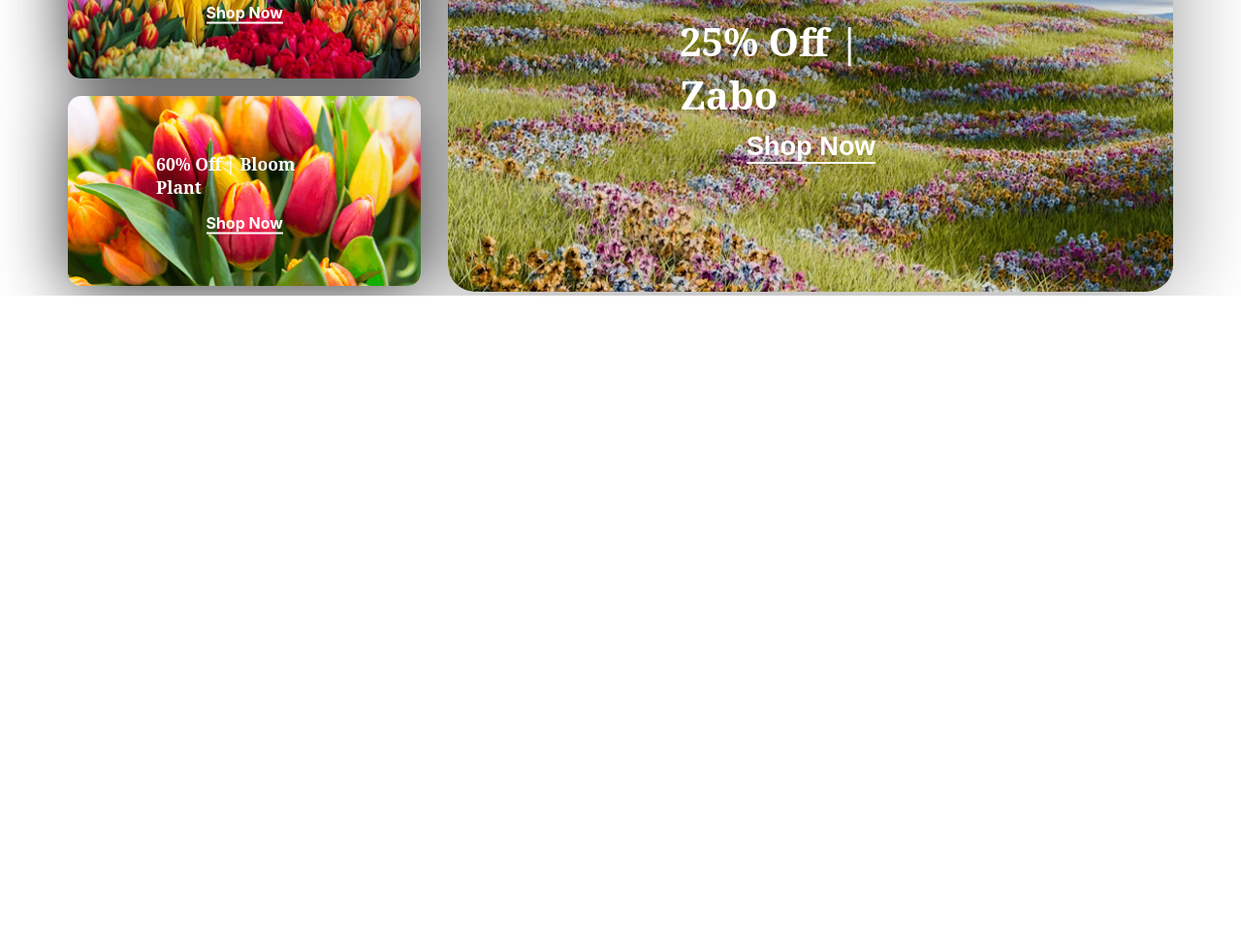
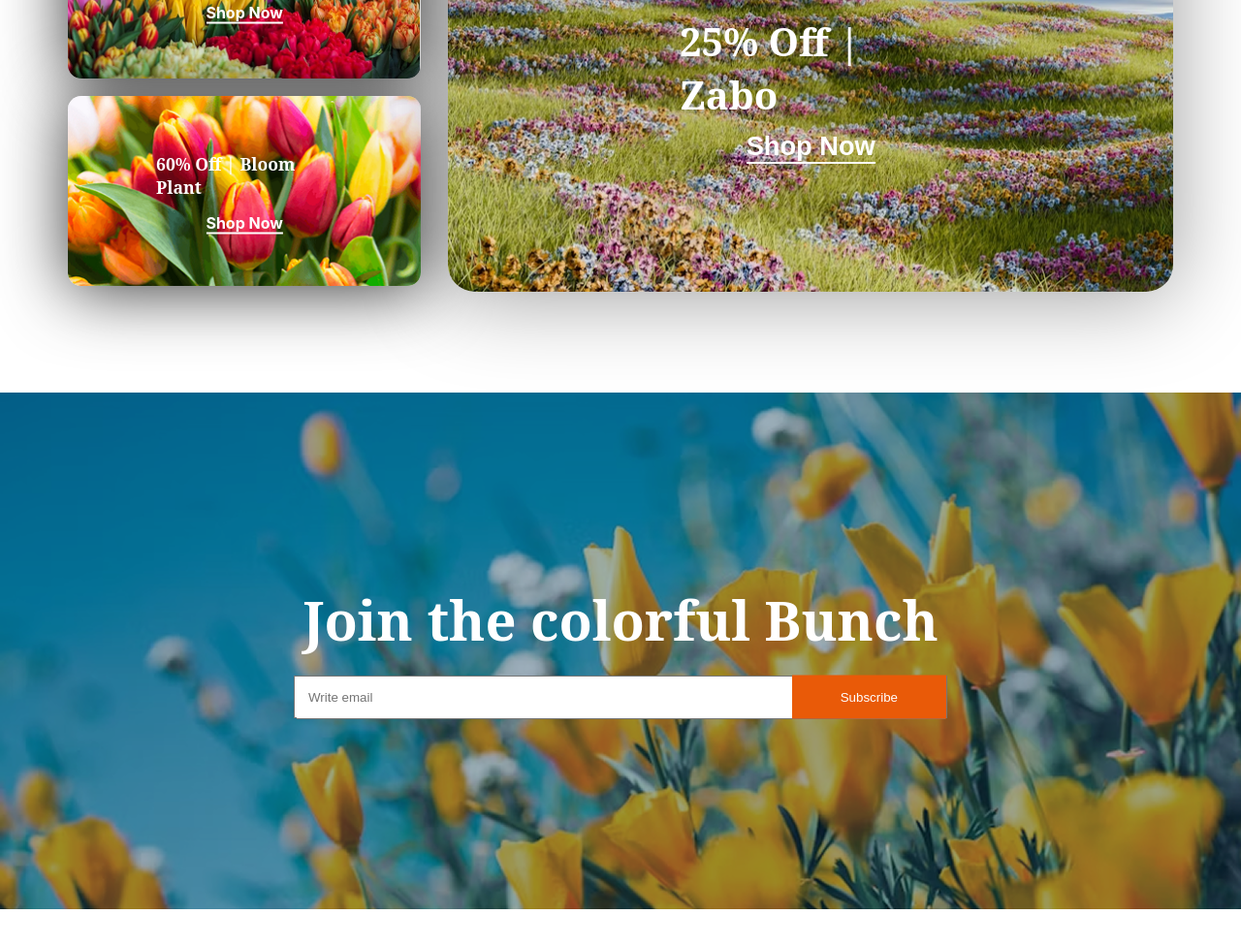
Before and after one commit to Walidprogramming-hero/B12A02-Responsive-Flowers-project, a plain HTML site: page index.html in a window 1280 px wide. Shown: the part 3415-4391 px from the top of the page at 97% size. Before the commit the page ends 3720 px from the top, so only its background shows below. Drawn offline with Linux system fonts and the light colour scheme.

Commit message:
added join-session-continer

```diff
--- a/index.html
+++ b/index.html
@@ -201,6 +201,17 @@
                 </section>
                </section>
                <!-- Latest deals session ends -->
+                <!-- join session-continer starts -->
+                 <section class="join-session-continer">
+                    <div class="main">
+                        <h1 class="join-tittle noto-serif-google-fonts">Join the colorful Bunch</h1>
+                       <div class="jjj">
+                         <input  type="email" placeholder="Write email">
+                        <button class="bbt">Subscribe</button>
+                       </div>
+                    </div>
+                 </section>
+                 <!-- join session continer ends -->
         </section>
     </main>
     <footer>
--- a/style/responsive.css
+++ b/style/responsive.css
@@ -44,6 +44,10 @@
     text-align: center;
 }
 
+input{
+    width: 304px;
+    padding: 13px;
+}
 }
 /* medium-device styling */
 @media screen and (min-width:576px) and (max-width:992px){
--- a/style/style.css
+++ b/style/style.css
@@ -267,3 +267,42 @@
      box-shadow: 0 4px 90px rgba(0, 0, 0, 0.4);
 }
 /* latest-deals-session-continer styling ends */
+/* join session styling starts */
+.join-session-continer{
+    background-image: url("../assets/news-letter-bg.png");
+    height: 533px;
+    background-repeat: no-repeat;
+   background-size: cover;
+   margin: 100px auto;
+   position: relative;
+}
+.main{
+    text-align: center;
+    position: absolute;
+    left: 50%;
+    top: 50%;
+    translate: -50% -50%;
+}
+.join-tittle{
+    font-size: 3.5rem;
+    color: #ffff;
+    margin-bottom: 20px;
+}
+input{
+    width: 644px;
+    padding: 13px;
+}
+.jjj{
+    position:relative;
+}
+.bbt{
+    position: absolute;
+    right: 1px;
+    padding: 15px 50px;
+    background-color:#E95A08;
+    color: #fff;
+    border: transparent;
+    cursor: pointer;
+}
+
+/* join session styling ends */
```
